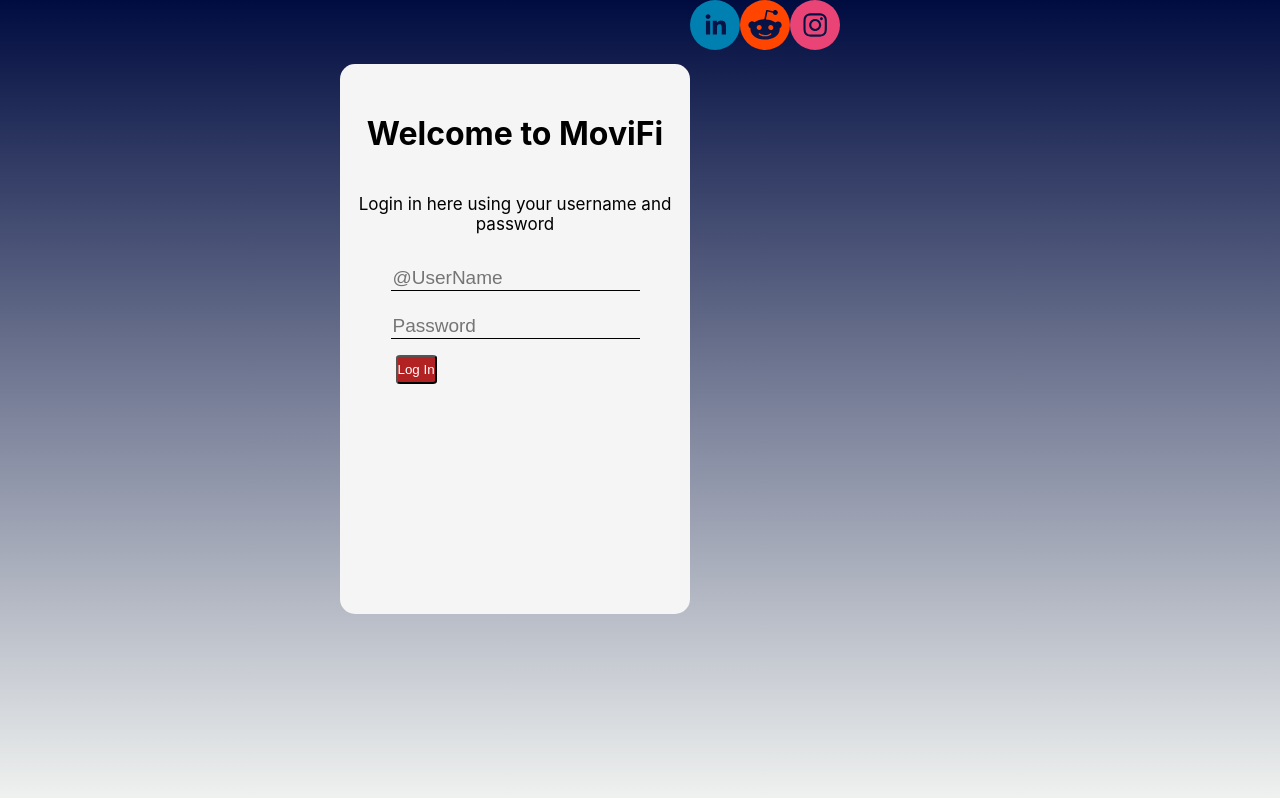
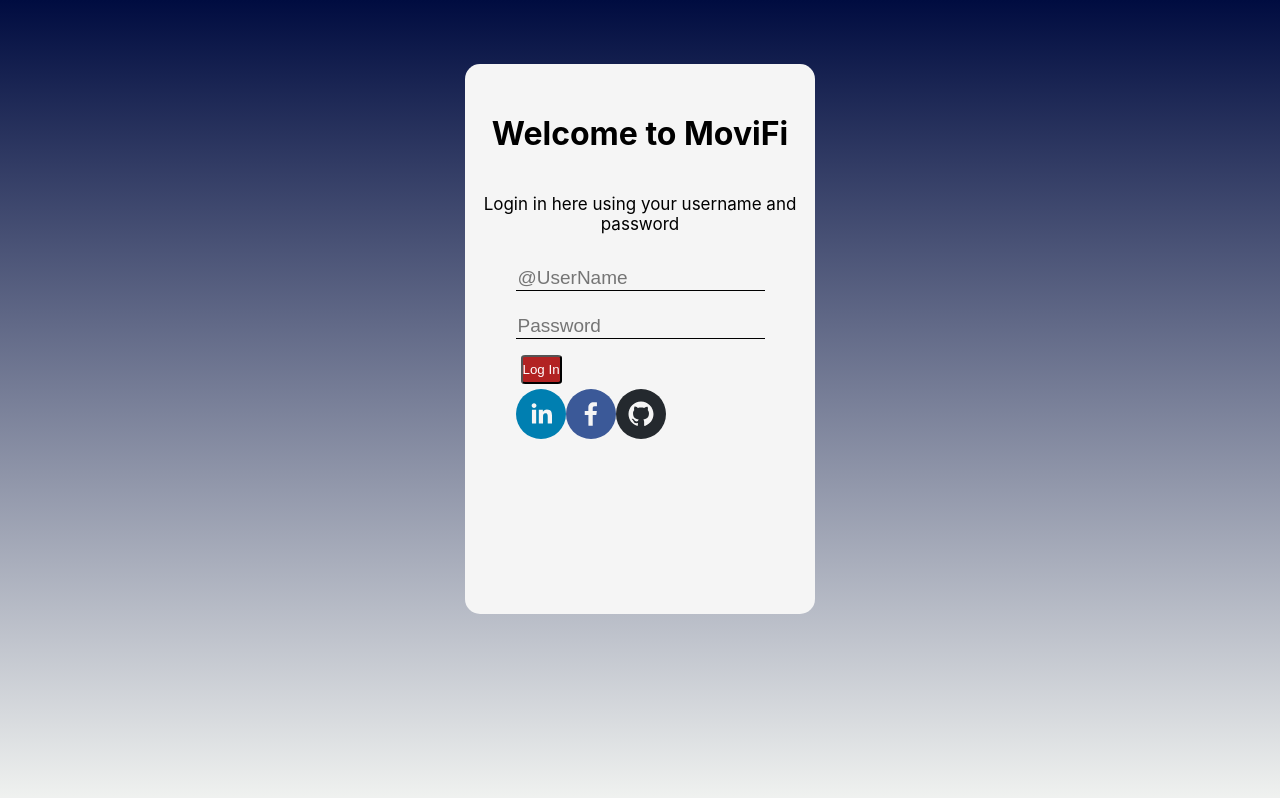
Before and after one commit to lta4/moviFi, a React (Create React App) app: page / in a window 1280 px wide. Built offline with nearby package versions, Linux system fonts and the light colour scheme.

Commit message:
iconn displayt success

```diff
--- a/src/components/login.js
+++ b/src/components/login.js
@@ -1,6 +1,7 @@
 import React, { useState } from "react";
 import "../Login.css";
 import PropTypes from "prop-types";
+import { SocialIcon } from "react-social-icons";
 
 async function loginUser(credentials) {
     return fetch("http://localhost:8080/login", {
@@ -41,6 +42,9 @@ export default function Login({setToken}) {
                 <div className="submit-wrapper">
                     <button type="submit" className="loginSubmit">Log In</button>
                 </div>
+                <SocialIcon url="https://www.linkedin.com/in/andrewarias4" />
+                <SocialIcon url="https://facebook.com/fb/jaketrent" />
+                <SocialIcon url="https://www.github.com/lta4  " />
             </form>
         </div>
     );
--- a/src/index.js
+++ b/src/index.js
@@ -4,7 +4,7 @@ import { SocialIcon } from 'react-social-icons';
 import './index.css';
 import App from './App';
 import reportWebVitals from './reportWebVitals';
-import { BrowserRouter as Router } from "react-router-dom";
+import { BrowserRouter as Router, Route } from "react-router-dom";
 
 ReactDOM.render(
   <React.StrictMode>
@@ -19,18 +19,9 @@ ReactDOM.render(
   <React.StrictMode>
     <Router>
       <App />
-      <SocialIcon url="https://linkedin.com/jaketrent"
-      />
-      <SocialIcon url="https://reddit.com/jaketrent"
-      />
-      <SocialIcon url="https://instagram.com/jaketrent"
-      />
-      <SocialIcon url="https://facebook.com/
-      jaketrent"
-      />
-      <SocialIcon url="https://github.com/
-      jaketrent"
-      />
+      <Route path="/login">
+        <SocialIcon />
+      </Route>
     </Router>
   </React.StrictMode>,
   document.body
```
